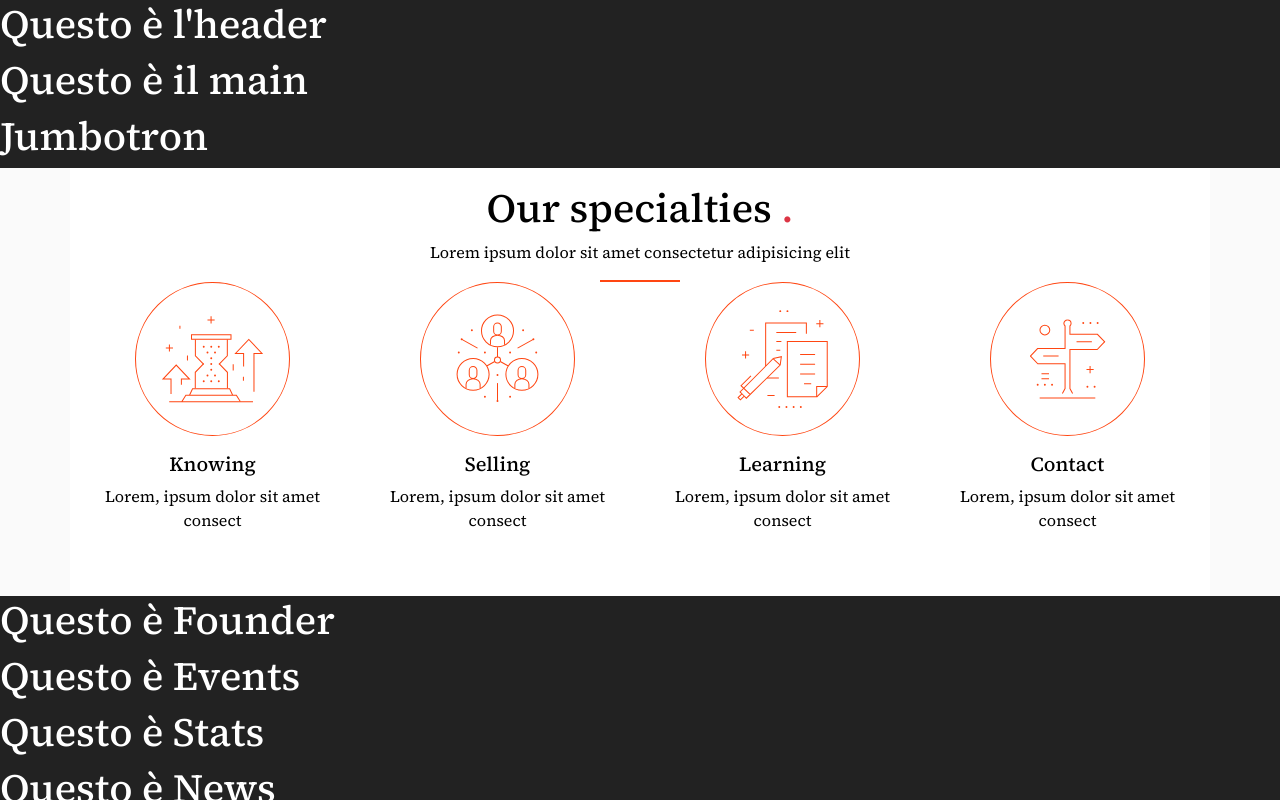
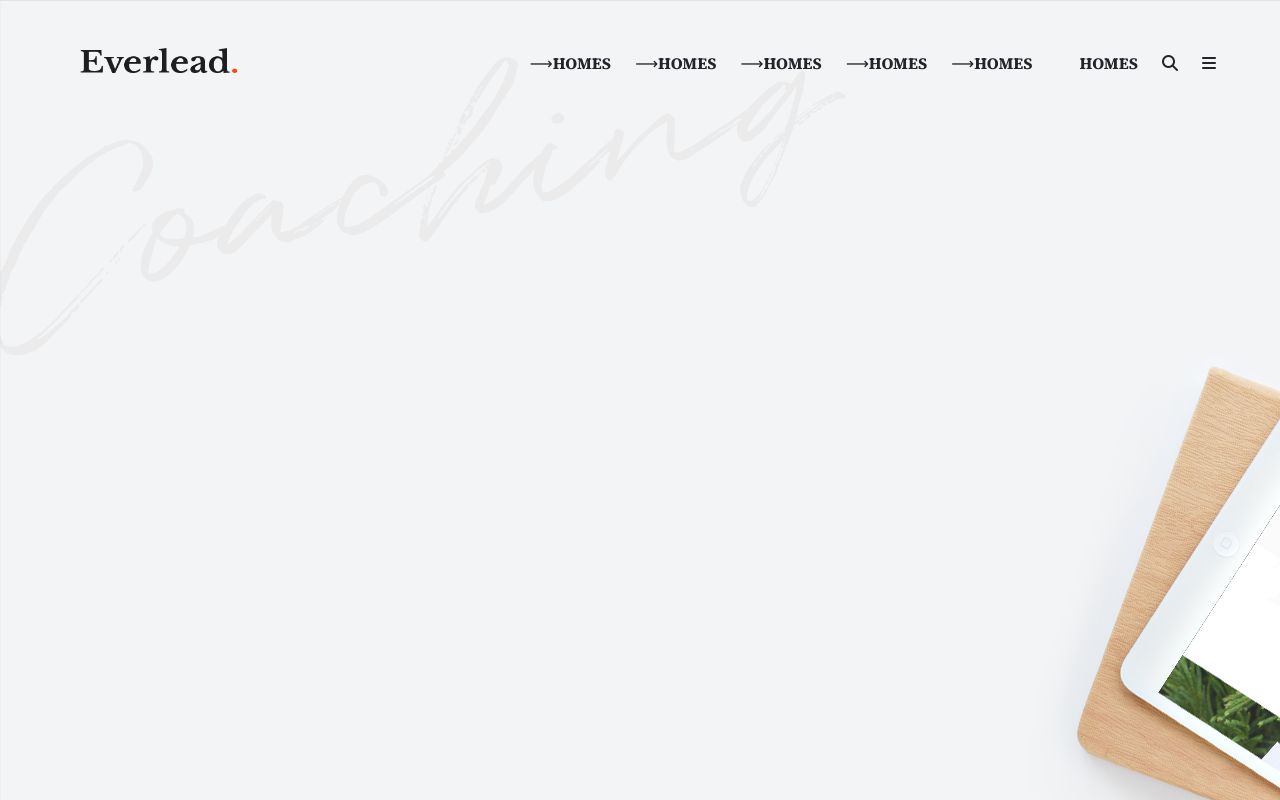
Before and after one commit to FilippoBonanno/proj-html-vuejs, a Vue app: page / in a window 1280 px wide. Shown: the top 800 px of the page. Built offline with nearby package versions, Linux system fonts and the light colour scheme.

Commit message:
header preview

```diff
--- a/index.html
+++ b/index.html
@@ -19,6 +19,7 @@
         crossorigin="anonymous" referrerpolicy="no-referrer" />
     <link rel="preconnect" href="https://fonts.googleapis.com">
     <link rel="preconnect" href="https://fonts.gstatic.com" crossorigin>
+
     <link
         href="https://fonts.googleapis.com/css2?family=Source+Serif+4:ital,opsz,wght@0,8..60,200..900;1,8..60,200..900&display=swap"
         rel="stylesheet">
--- a/src/components/MyAppHeader.vue
+++ b/src/components/MyAppHeader.vue
@@ -1,4 +1,5 @@
 <script>
+
 export default {
     name: "MyAppHeader",
     data() {
@@ -13,7 +14,159 @@ export default {
 </script>
 
 <template>
-    <h1>Questo è l'header</h1>
+    <!-- CONTAINER PRINCIPALE CON SFONDO -->
+    <div class="fluid bgHeader">
+        <!-- NAVBAR -->
+        <nav class="navbar navbar-light bg-trasparent p-5">
+            <div class="containerNav d-flex">
+                <!-- LOGO NAV -->
+                <div>
+                    <a class="navbar-brand" href="#">
+                        <img src="../assets/img/logo-img-01.png" width="25" height="25" class="logoHeader align-top">
+
+                    </a>
+                </div>
+
+                <!-- DROPDOWN LINK NAV -->
+                <div class="dropdown d-flex">
+
+
+                    <div class="text-dark">⟶</div>
+
+                    <div class="dropdown">
+                        <a class="dropdown-item pe-4 text-dark fw-bold" href="#" id="dropdownHomes"
+                            data-bs-toggle="dropdown" aria-haspopup="true" aria-expanded="false">
+                            HOMES
+                        </a>
+
+                        <div class="dropdown-menu" aria-labelledby="dropdownHomes">
+                            <a class="dropdown-item" href="#">Action</a>
+                            <a class="dropdown-item" href="#">Another action</a>
+                            <a class="dropdown-item" href="#">Something else here</a>
+                        </div>
+                    </div>
+
+
+                    <div class="text-dark">⟶</div>
+                    <div class="dropdown">
+                        <a class="dropdown-item pe-4 text-dark fw-bold" href="#" id="dropdownHomes"
+                            data-bs-toggle="dropdown" aria-haspopup="true" aria-expanded="false">
+                            HOMES
+                        </a>
+
+                        <div class="dropdown-menu" aria-labelledby="dropdownHomes">
+                            <a class="dropdown-item" href="#">Action</a>
+                            <a class="dropdown-item" href="#">Another action</a>
+                            <a class="dropdown-item" href="#">Something else here</a>
+                        </div>
+                    </div>
+
+
+                    <div class="text-dark">⟶</div>
+                    <div class="dropdown">
+                        <a class="dropdown-item pe-4 text-dark fw-bold" href="#" id="dropdownHomes"
+                            data-bs-toggle="dropdown" aria-haspopup="true" aria-expanded="false">
+                            HOMES
+                        </a>
+
+                        <div class="dropdown-menu" aria-labelledby="dropdownHomes">
+                            <a class="dropdown-item" href="#">Action</a>
+                            <a class="dropdown-item" href="#">Another action</a>
+                            <a class="dropdown-item" href="#">Something else here</a>
+                        </div>
+                    </div>
+
+                    <div class="text-dark">⟶</div>
+                    <div class="dropdown">
+
+                        <a class="dropdown-item pe-4 text-dark fw-bold" href="#" id="dropdownHomes"
+                            data-bs-toggle="dropdown" aria-haspopup="true" aria-expanded="false">
+                            HOMES
+                        </a>
+
+                        <div class="dropdown-menu" aria-labelledby="dropdownHomes">
+                            <a class="dropdown-item" href="#">Action</a>
+                            <a class="dropdown-item" href="#">Another action</a>
+                            <a class="dropdown-item" href="#">Something else here</a>
+                        </div>
+                    </div>
+
+                    <div class="text-dark">⟶</div>
+                    <div class="dropdown">
+
+                        <a class="dropdown-item pe-4 text-dark fw-bold" href="#" id="dropdownHomes"
+                            data-bs-toggle="dropdown" aria-haspopup="true" aria-expanded="false">
+                            HOMES
+                        </a>
+
+                        <div class="dropdown-menu" aria-labelledby="dropdownHomes">
+                            <a class="dropdown-item" href="#">Action</a>
+                            <a class="dropdown-item" href="#">Another action</a>
+                            <a class="dropdown-item" href="#">Something else here</a>
+                        </div>
+                    </div>
+
+                    <div class="text-dark arrow">⟶</div>
+                    <div class="dropdown">
+
+                        <a class="dropdown-item animated pe-4 text-dark fw-bold" href="#" id="dropdownHomes"
+                            data-bs-toggle="dropdown" aria-haspopup="true" aria-expanded="false">
+                            HOMES
+                        </a>
+
+                        <div class="dropdown-menu" aria-labelledby="dropdownHomes">
+                            <a class="dropdown-item" href="#">Action</a>
+                            <a class="dropdown-item" href="#">Another action</a>
+                            <a class="dropdown-item" href="#">Something else here</a>
+                        </div>
+                    </div>
+
+                    <a class="dropdown-item pe-4 text-dark fw-bold" href="#">
+                        <i class="fa-solid fa-magnifying-glass"></i>
+                    </a>
+
+                    <a class="dropdown-item pe-3 text-dark fw-bold" href="#">
+                        <i class="fa-solid fa-bars"></i>
+                    </a>
+
+
+
+
+                </div>
+
+
+            </div>
+        </nav>
+    </div>
+
 </template>
 
-<style scoped></style>
+<style scoped>
+.containerNav {
+    margin-left: 2rem;
+    width: 100%;
+    justify-content: space-between;
+    flex-wrap: inherit;
+    align-items: center;
+}
+
+.bgHeader {
+    height: 100vh;
+    background-image: url(../assets/img/rev-slider-main-home-img-02.png);
+}
+
+.logoHeader {
+    width: 100%;
+
+}
+
+.arrow {
+    opacity: 0;
+    transition: 800ms;
+}
+
+.animated:hover + .arrow {
+    opacity: 1;
+}
+
+</style>
```
Also changed, not shown: src/components/HelloWorld.vue (deleted, +0 -40 lines). Lines whose indentation alone changed are shown as unchanged.
